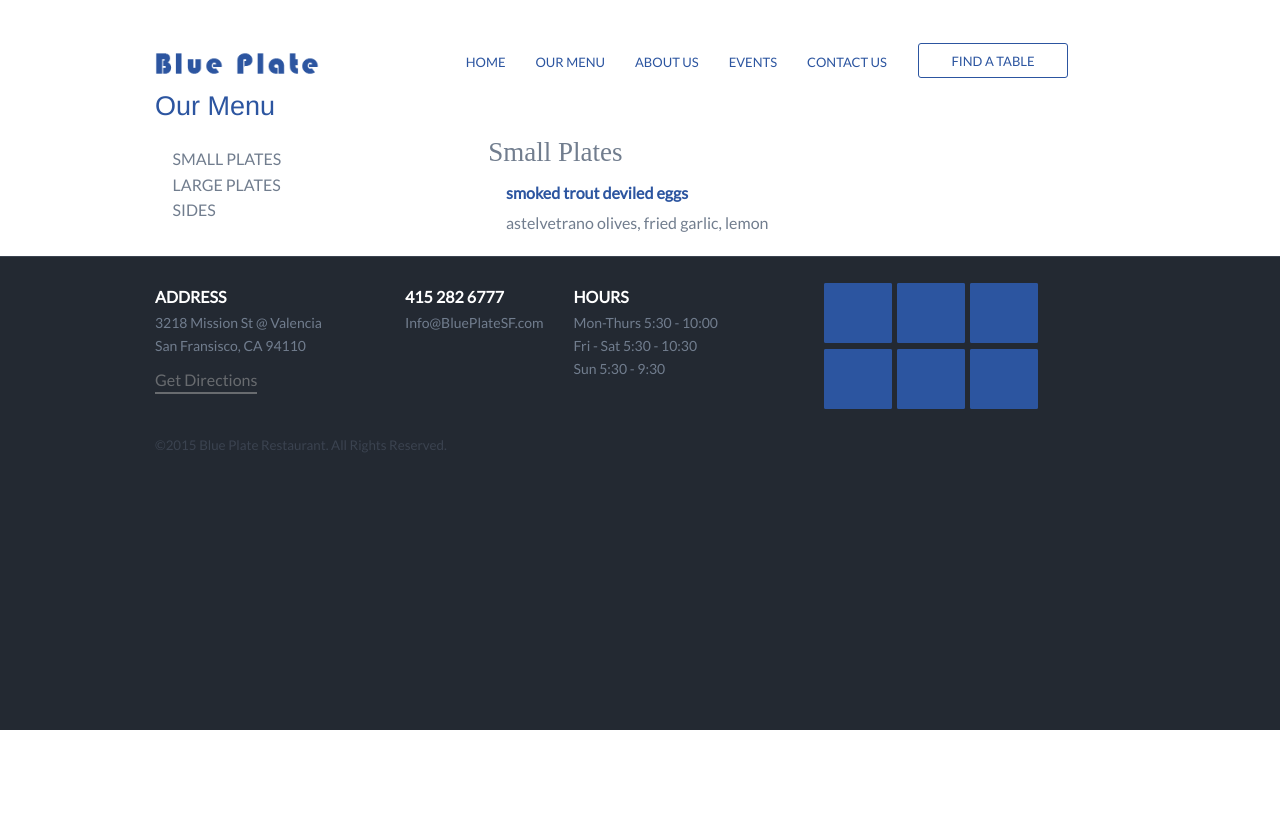
After one commit to thejasonlewis/blue, a PHP site: page /menu.html in a window 1280 px wide. The commit adds this page. Run offline with PHP 8.4, Linux system fonts and the light colour scheme; some libraries are stand-ins or nearby versions.

Commit message:
menu commit

```diff
--- /dev/null
+++ b/css/_our-menu.scss
@@ -0,0 +1,50 @@
+.our-menu {
+
+  .left-menu {
+
+    h3 {
+      color: $bp-blue;
+      margin-bottom: 20px;
+    }
+
+    ul {
+
+      list-style: none;
+
+      li {
+        a {
+          color: $bp-gray;
+          text-transform: uppercase;
+        }
+      }
+    }
+  }
+
+
+
+  .menu-section {
+
+    h3 {
+      color: $bp-gray;
+      font-family: lato-bold;
+    }
+
+    .menu-items {
+
+      list-style: none;
+
+      dt {
+        color: $bp-blue;
+      }
+      dd {
+        color: $bp-gray;
+      }
+
+    }
+
+    &:first-child {
+      margin-top: 46px;
+    }
+  }
+
+}
--- a/css/main.css
+++ b/css/main.css
@@ -600,3 +600,31 @@ h5 {
 .bottom-box {
   margin-bottom: -10px;
 }
+
+.our-menu .left-menu h3 {
+  color: #2c55a0;
+  margin-bottom: 20px;
+}
+.our-menu .left-menu ul {
+  list-style: none;
+}
+.our-menu .left-menu ul li a {
+  color: #717d8e;
+  text-transform: uppercase;
+}
+.our-menu .menu-section h3 {
+  color: #717d8e;
+  font-family: lato-bold;
+}
+.our-menu .menu-section .menu-items {
+  list-style: none;
+}
+.our-menu .menu-section .menu-items dt {
+  color: #2c55a0;
+}
+.our-menu .menu-section .menu-items dd {
+  color: #717d8e;
+}
+.our-menu .menu-section:first-child {
+  margin-top: 46px;
+}
--- a/css/main.scss
+++ b/css/main.scss
@@ -4,3 +4,4 @@
 @import "shared";
 @import "footer";
 @import "home";
+@import "our-menu";
--- /dev/null
+++ b/menu.html
@@ -0,0 +1,201 @@
+<!doctype html>
+<html class="no-js" lang="en">
+  <head>
+    <meta charset="utf-8" />
+    <meta name="viewport" content="width=device-width, initial-scale=1.0" />
+    <title>Blue Plate | Welcome</title>
+    <link rel="stylesheet" href="css/foundation.min.css" />
+    <link href='https://fonts.googleapis.com/css?family=Lato' rel='stylesheet' type='text/css'>
+    <link rel="stylesheet" href="https://maxcdn.bootstrapcdn.com/font-awesome/4.4.0/css/font-awesome.min.css">
+    <link rel="stylesheet" href="css/main.css" />
+    <script src="js/vendor/modernizr.js"></script>
+  </head>
+  <body>
+    <div id="home-container">
+      <div id="reserve-a-table" class="hide row">
+        <div id="drop-up" class="small-12 large-6 columns">
+          <h4 class="table">FIND A TABLE</h4>
+          <form>
+            <div id="date-time-mobile" class="row">
+              <div class="large-6 columns">
+                <div id="left" class="row">
+                  <div class="small-3 columns">
+                    <label class="right inline">DATE</label>
+                  </div>
+                  <div class="small-9 columns">
+                    <input type="text" class="right-label" placeholder="">
+                  </div>
+                </div>
+              </div>
+              <div class="large-6 columns">
+                <div id="party" class="row prefix-radius">
+                  <div class="small-6 columns size">
+                    <label class="right inline">PARTY SIZE</label>
+                  </div>
+                  <div class="small-6 columns">
+                    <input type="text" class="party-size" placeholder="">
+                  </div>
+                </div>
+              </div>
+              <div>
+                <div class="large-6 columns">
+                  <div class="row postfix-radius">
+                    <div class="small-3 columns">
+                      <label class="right inline">TIME</label>
+                    </div>
+                    <div class="small-9 columns">
+                      <input type="text" class="right-label" placeholder="">
+                    </div>
+                  </div>
+                </div>
+              </div>
+            </div>
+          </form>
+          <div class="row">
+            <div class="large-6 columns">
+              <!-- Button -->
+              <a href="#" class="button radius">FIND A TABLE</a>
+            </div>
+            <div class="large-6 columns">
+              <a><img class="logo" src="img/Home-M.png" alt="label"></a>
+            </div>
+          </div>
+        </div>
+        <div id="info-panel" class="large-6 columns">
+          <a href="#" class="close">X</a>
+          <p class="hours">The Blue plate accepts reservations for dinner service Monday - Thursday from<br> 5:30 to 10:00
+            Friday and Saturday from 5:30 to 10:30 and Sunday from 5:30 to 9:30.</p>
+
+          <p class="events">For Special events and large parties greater than 6 please email
+            reservations@blueplatesf.com for any large party of events requests.  To make a request by phone please
+            call (419)282-6777.</p>
+        </div>
+      </div>
+      <!-- navbar-->
+      <nav class="navigation-nav top-bar row" data-topbar role="navigation">
+        <ul class="title-area">
+          <li class="name">
+            <h1 id="blue-plate-logo"><a href="#"><img src="img/Blue-Plate.png"  alt="Neighborhood"></a>
+            </h1>
+          </li>
+          <!-- Remove the class "menu-icon" to get rid of menu icon. Take out "Menu" to just have icon alone -->
+          <li class="m-find-table">
+            <a href="#" id="m-table-finder" class="button radius visible-for-small-down">FIND A TABLE</a>
+          </li>
+          <li class="toggle-topbar menu-icon">
+
+            <a href="#"><span></span></a>
+          </li>
+        </ul>
+
+        <section class="top-bar-section clearfix">
+          <!-- Left Nav Section -->
+          <ul id="menu" class="right">
+            <li><a href="#">HOME</a></li>
+            <li><a href="#">OUR MENU</a></li>
+            <li><a href="#">ABOUT US</a></li>
+            <li><a href="#">EVENTS</a></li>
+            <li><a href="#">CONTACT US</a></li>
+            <li id="find-a-table">
+              <a href="#" class="find-table button radius hidden-for-medium-down">FIND A TABLE</a>
+            </li>
+          </ul>
+        </section>
+      </nav>
+
+      <!-- menu section -->
+
+      <div class="row our-menu">
+        <!-- img goes here 100% no .row -->
+        <div class="columns small-4 left-menu">
+          <h3 class="small-12">Our Menu</h3>
+          <ul>
+            <li><a>Small Plates</a></li>
+            <li><a>Large Plates</a></li>
+            <li><a>Sides</a></li>
+          </ul>
+        </div>
+        <div class="columns small-8">
+          <div class="row">
+            <!-- each section is the categories for the menu -->
+            <div class="menu-section columns small-12">
+              <h3>Small Plates</h3>
+              <ul class="menu-items">
+                <!-- each li is a menu item -->
+                <li>
+                  <dl>
+                    <dt>
+                      smoked trout deviled eggs
+                    </dt>
+                    <dd>
+                      astelvetrano olives, fried garlic, lemon
+                    </dd>
+                  </dl>
+                </li>
+              </ul>
+            </div>
+          </div>
+
+        </div>
+      </div>
+
+      <div id="dial" class="small-12 visible-for-small-only text-center">
+        <h2><span class="fa fa-phone"></span> 415 282 6777</h2>
+      </div>
+      <!-- footer-->
+      <div id="footer">
+        <div class="row">
+          <div class="small-6 large-3 columns">
+            <h4>ADDRESS</h4>
+            <h5>3218 Mission St @ Valencia</h5>
+            <h5>San Fransisco, CA 94110</h5>
+            <a id="map">Get Directions</a>
+          </div>
+          <div class="small-6 large-3 hidden-for-medium-down columns">
+            <h4 class="phone-number small-only-text-center">415 282 6777</h4>
+            <h5>Info@BluePlateSF.com</h5>
+          </div>
+          <div class="large-3 small-6 columns">
+            <h4>HOURS</h4>
+            <h5>Mon-Thurs 5:30 - 10:00</h5>
+            <h5>Fri - Sat 5:30 - 10:30</h5>
+            <h5>Sun       5:30 - 9:30</h5>
+          </div>
+          <div class="large-3 small-12 columns">
+            <div class="square large-3 medium-4 small-6">
+              <div class="square"></div>
+            </div>
+            <div class="square large-3 medium-4 small-6">
+              <div class="square"></div>
+            </div>
+            <div class="square large-3 medium-4 small-6">
+              <div class="square"></div>
+            </div>
+            <div class="square large-3 medium-4 small-6">
+              <div class="square"></div>
+            </div>
+            <div class="square large-3 medium-4 small-6">
+              <div class="square"></div>
+            </div>
+            <div class="square large-3 medium-4 small-6">
+              <div class="square"></div>
+            </div>
+
+          </div>
+          <div class="small-12 columns copyright">
+            <p>©2015 Blue Plate Restaurant. All Rights Reserved.</p>
+          </div>
+        </div>
+      </div>
+    </div>
+
+
+
+    <script src="js/vendor/jquery.js"></script>
+    <script src="js/foundation.min.js"></script>
+    <script src="js/main.js"></script>
+    <script>
+
+    </script>
+  </body>
+</html>
```
